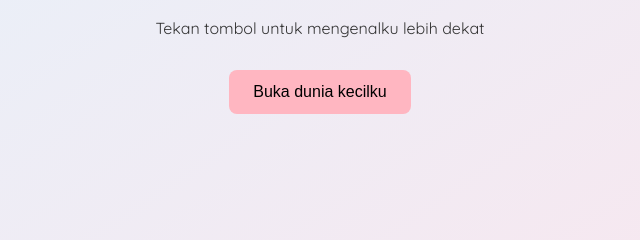
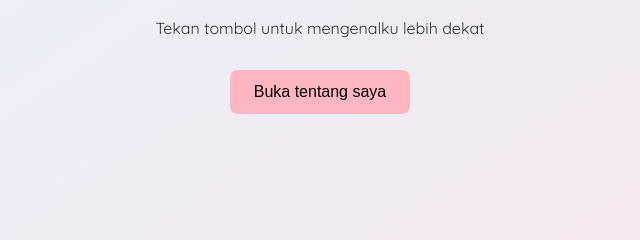
Before and after one commit to sabrinadev222/Portofolio-revisi-web, a plain HTML site: page index.html in a window 1280 px wide. Shown: the part 426-666 px from the top of the page, 320-960 px from the left. Drawn offline with Linux system fonts and the light colour scheme.

Commit message:
index.html

```diff
--- a/index.html
+++ b/index.html
@@ -11,7 +11,7 @@
   <div id="welcome" class="welcome-screen">
     <h1>🌸 Selamat Datang 🌸</h1>
     <p>Tekan tombol untuk mengenalku lebih dekat</p>
-    <button onclick="bukaProfil()">Buka dunia kecilku</button>
+    <button onclick="bukaProfil()">Buka tentang saya</button>
     <div class="kutipan"><span id="typewriter"></span></div>
   </div>
 
@@ -66,4 +66,5 @@
 
   <script src="script.js"></script>
 </body>
+
 </html>
```
